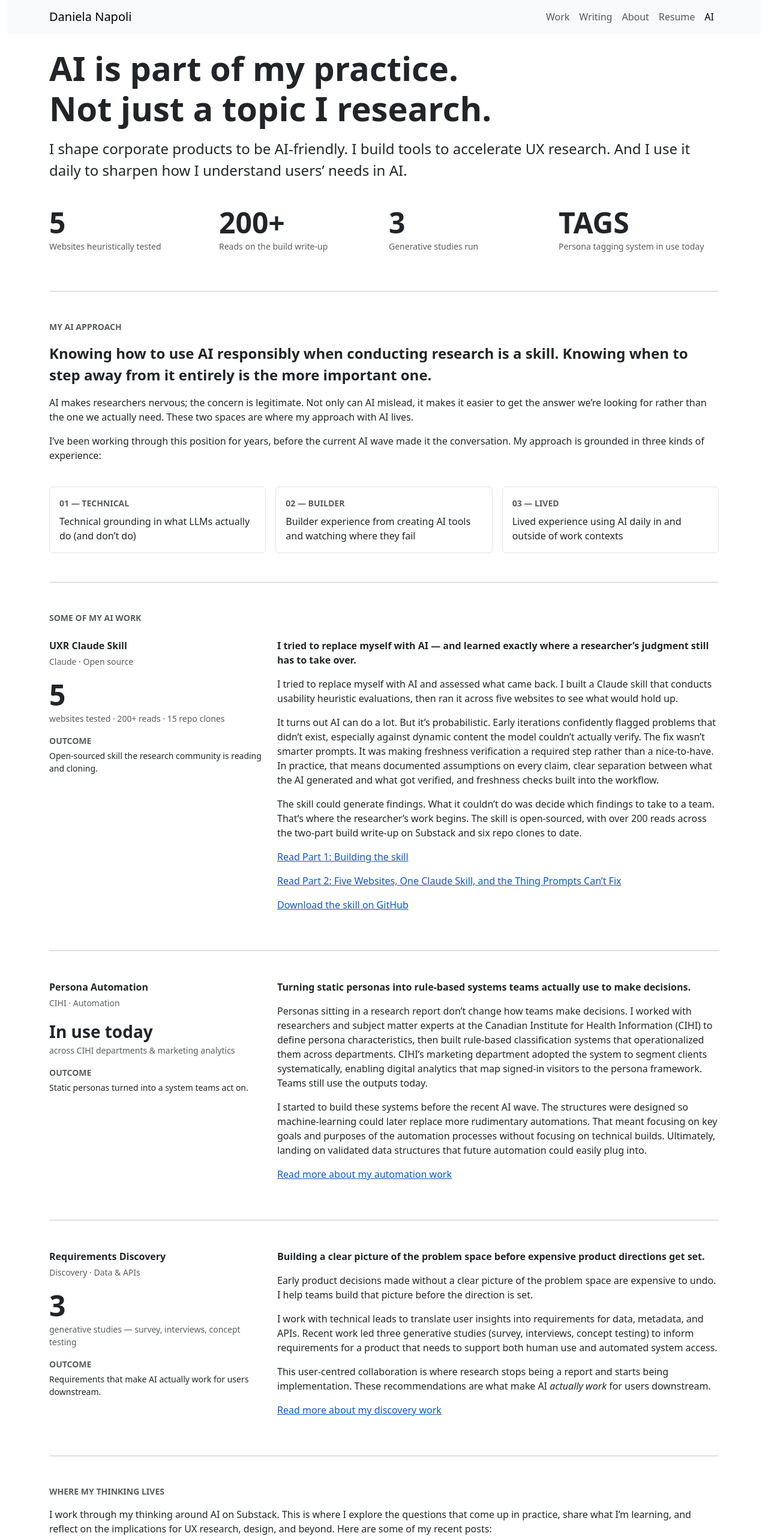
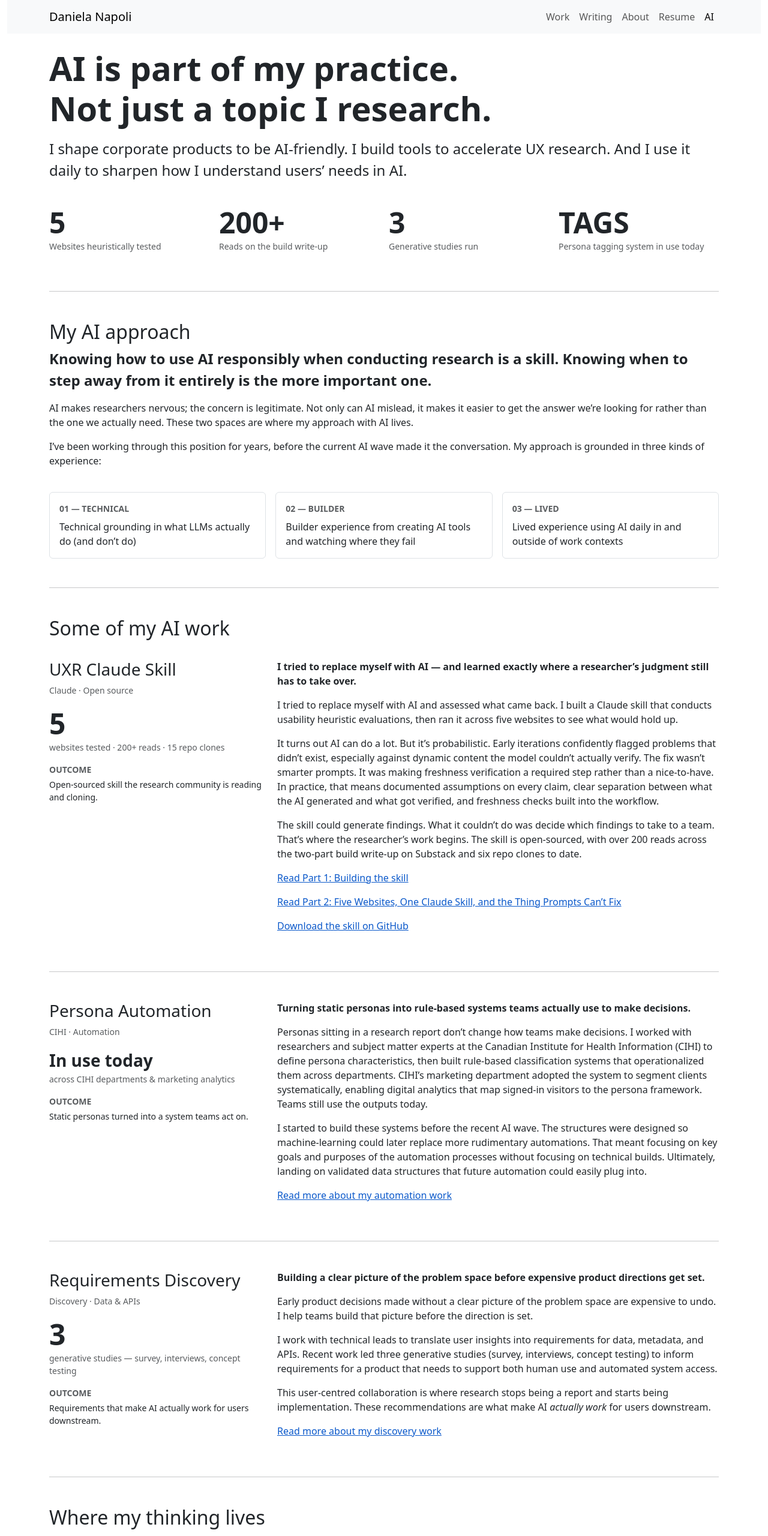
Before and after one commit to danielanapoli/danielanapoli.github.io, a Next.js app: page /ai in a window 1280 px wide. Shown: the top 2560 px of the page at 60% size. Built offline with nearby package versions, Linux system fonts and the light colour scheme.

Commit message:
Minor tweaks to AI page and footer

```diff
--- a/src/app/ai/page.js
+++ b/src/app/ai/page.js
@@ -53,7 +53,7 @@ function HowIUseAI() {
           {/* My AI Approach */}
           <Row className='mb-4'>
             <Col>
-              <p className='text-uppercase small fw-bold text-muted mb-3'>My AI approach</p>
+              <h2>My AI approach</h2>
               <p className='fs-4 fw-bold'>
                 Knowing how to use AI responsibly when conducting research is a skill. Knowing when to step away from it entirely is the more important one.
               </p>
@@ -92,14 +92,14 @@ function HowIUseAI() {
           {/* Some of my AI work */}
           <Row className='mb-4'>
             <Col>
-              <p className='text-uppercase small fw-bold text-muted mb-0'>Some of my AI work</p>
+              <h2>Some of my AI work</h2>
             </Col>
           </Row>
 
           {/* Work item 1: UXR Claude Skill */}
           <Row className='mb-5 g-4'>
             <Col md={4}>
-              <p className='fw-bold mb-1'>UXR Claude Skill</p>
+              <h3>UXR Claude Skill</h3>
               <p className='text-muted small mb-3'>Claude &middot; Open source</p>
               <p className='display-5 fw-bold mb-0'>5</p>
               <p className='text-muted small mb-3'>websites tested &middot; 200+ reads &middot; 15 repo clones</p>
@@ -134,7 +134,7 @@ function HowIUseAI() {
           {/* Work item 2: Persona Automation */}
           <Row className='mb-5 g-4'>
             <Col md={4}>
-              <p className='fw-bold mb-1'>Persona Automation</p>
+              <h3>Persona Automation</h3>
               <p className='text-muted small mb-3'>CIHI &middot; Automation</p>
               <p className='fs-3 fw-bold mb-0'>In use today</p>
               <p className='text-muted small mb-3'>across CIHI departments &amp; marketing analytics</p>
@@ -160,7 +160,7 @@ function HowIUseAI() {
           {/* Work item 3: Requirements Discovery */}
           <Row className='mb-5 g-4'>
             <Col md={4}>
-              <p className='fw-bold mb-1'>Requirements Discovery</p>
+              <h3>Requirements Discovery</h3>
               <p className='text-muted small mb-3'>Discovery &middot; Data &amp; APIs</p>
               <p className='display-5 fw-bold mb-0'>3</p>
               <p className='text-muted small mb-3'>generative studies &mdash; survey, interviews, concept testing</p>
@@ -189,7 +189,7 @@ function HowIUseAI() {
           {/* Where my thinking lives */}
           <Row className='mb-3'>
             <Col>
-              <p className='text-uppercase small fw-bold text-muted mb-3'>Where my thinking lives</p>
+              <h2>Where my thinking lives</h2>
               <p>
                 I work through my thinking around AI on Substack. This is where I explore the questions that come up in practice, share what I&rsquo;m learning, and reflect on the implications for UX research, design, and beyond. Here are some of my recent posts:
               </p>
@@ -228,7 +228,7 @@ function HowIUseAI() {
           {/* What's next */}
           <Row className='mb-3'>
             <Col>
-              <p className='text-uppercase small fw-bold text-muted mb-3'>What&rsquo;s next</p>
+              <h2>What&rsquo;s next</h2>
               <p>
                 I&rsquo;m building toward work that sits at the intersection of three threads I&rsquo;ve been pulling at.
               </p>
--- a/src/components/Footer/Footer.js
+++ b/src/components/Footer/Footer.js
@@ -22,8 +22,6 @@ function footer(){
             <p className="smaller-text">
                 Designed & developed by Daniela Napoli <br/>
                 Last updated June 2026<br/>
-                Icons from <a href="https://www.flaticon.com/authors/freepik" target='_blank' rel='noopener noreferrer' title="A website dedicated to royalty-free icons. Opens in new tab.">Freepik</a><br/>
-                <br/>
             </p>
             </Col>
             </Row>
```
